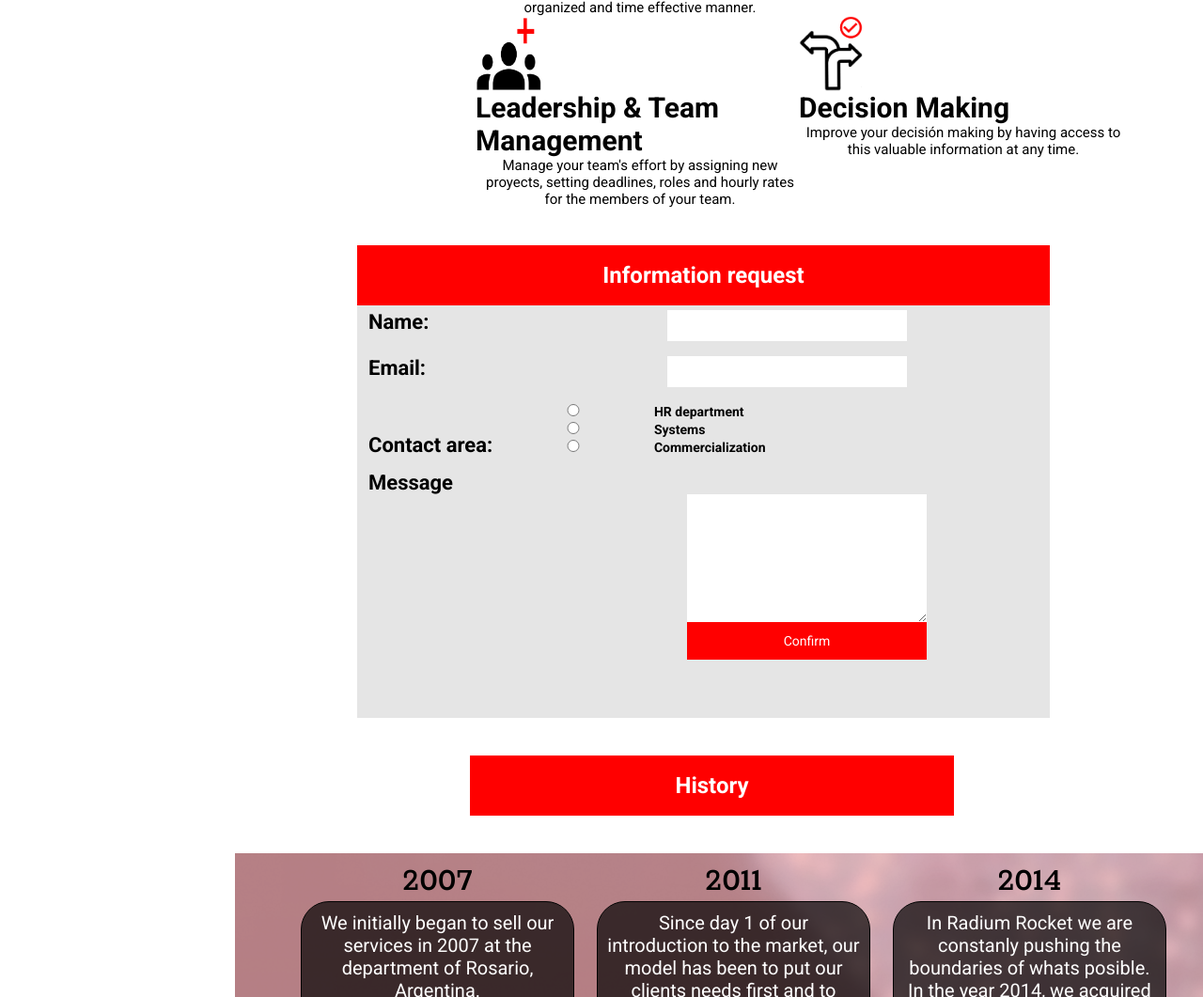
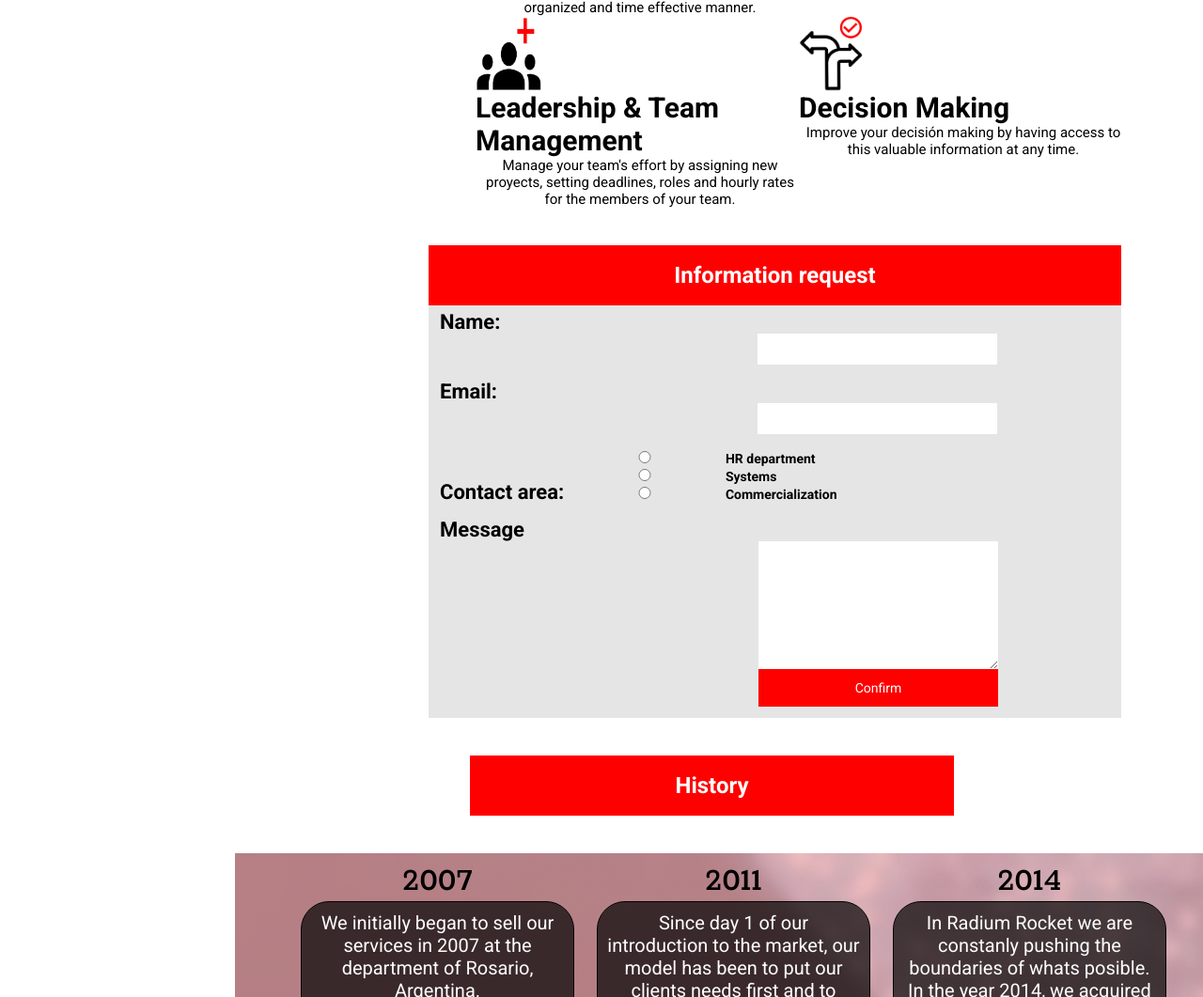
Before and after one commit to NicoSan02/-BaSP-A2022-Etapa-1, a plain HTML site: page Semana 04/index.html in a window 1280 px wide. Shown: the part 1566-2627 px from the top of the page at 94% size. Drawn offline with Linux system fonts and the light colour scheme.

Commit message:
BaSP-W04-2022: fixed issues with github pages

```diff
--- a/Semana 04/css/main.css
+++ b/Semana 04/css/main.css
@@ -138,6 +138,7 @@ form textarea {
     display: inline;
     width: 255px;
     height: 33px;
+    margin-left: 22%;
 }
 .radio-text {
     font-size: 14px;
@@ -154,7 +155,7 @@ form textarea {
     align-items: center;
 }
 #confirm-button {
-  margin-left: 14%;
+  margin-left: 18.5%;
   width: 255px;
   height: 40px;
   background-color: #FF0000;
@@ -310,10 +311,10 @@ form textarea {
     }
 }
 @media screen and (min-width: 1024px) {  /*desktop*/
-h2 {
+/* h2 {
     text-align: center;
     color: white;
-    }
+    } */
 main {
     padding-left: 250px;
     align-items: center;
@@ -325,10 +326,10 @@ form {
     background-color: #E5E5E5;
     border-style: none;
     }
-form input {
+/* form input {
    width: 50%;
    border: none;
-    }
+    } */
 form label {
     font-weight: bold;
     font-size: 22px;
@@ -343,14 +344,14 @@ form textarea {
     border: none;
     }
 .title-box {
-    display: flex;
-    justify-content: center;
+    /* display: flex;
+    justify-content: center; */
     margin: 40px 250px;
     width: 50%;
    /* height: 40px;*/
     padding: 30px 10px;
-    border: 2px solid #FF0000;
-    background-color: #FF0000;
+    /* border: 2px solid #FF0000;
+    background-color: #FF0000; */
     }
 .first-paragraph {
     margin-top: 30px;
@@ -436,16 +437,19 @@ form textarea {
     }
 #info-req {
     width: 737px;
-    margin-left: 130px;
+    margin-left: 20%;
     margin-bottom: 0%;
     margin-right: 0;
     }
+#form-position {
+    margin-left: 20%;
+}
 .name-email input {
     position: relative;
     right: 140px;
     width: 255px;
     height: 33px;
-    float: right;
+    margin-left: 67%;
     }
 .radio-text {
     font-size: 14px;
```
